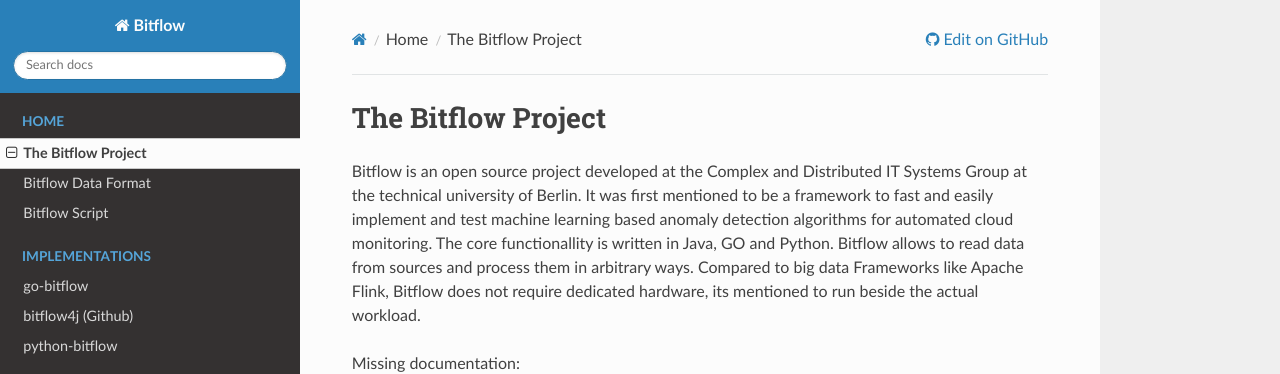
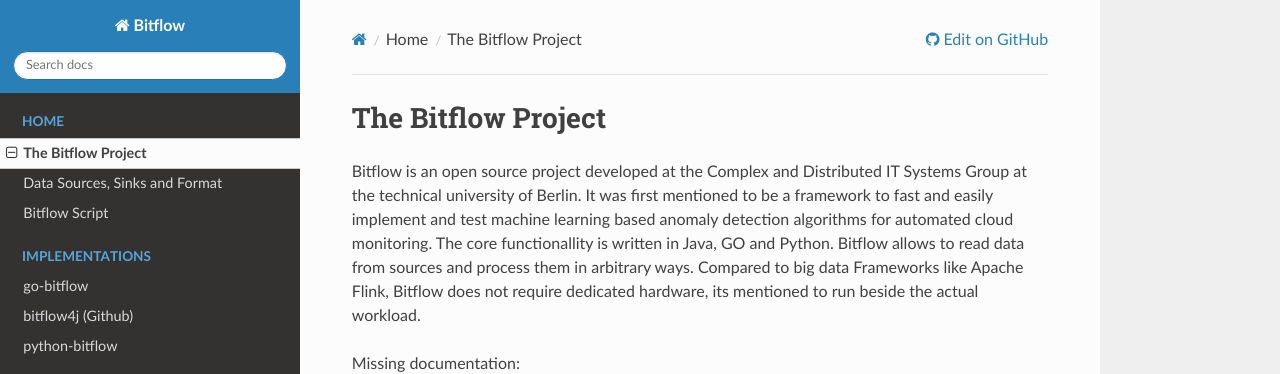
Before and after one commit to bitflow-stream/bitflow-docs, an MkDocs documentation site: the page built from docs/index.md, in a window 1280 px wide. Shown: the top 374 px of the page. Built offline with MkDocs 1.6.1, drawn with Linux system fonts in a browser that asks for light colours; nearby versions of some CDN libraries.

Commit message:
fixed navigation

```diff
--- a/mkdocs.yml
+++ b/mkdocs.yml
@@ -12,9 +12,9 @@
         permalink: True
 nav:
     - Home:
-        - index.md
-        - data_format.md
-        - script.md
+        - The Bitflow Project: index.md
+        - Data Sources, Sinks and Format: data_format.md
+        - Bitflow Script: script.md
     - Implementations:
         - go-bitflow: "https://bitflow.readthedocs.io/projects/go-bitflow/en/latest/"
         - bitflow4j (Github): "https://github.com/bitflow-stream/bitflow4j"
```
